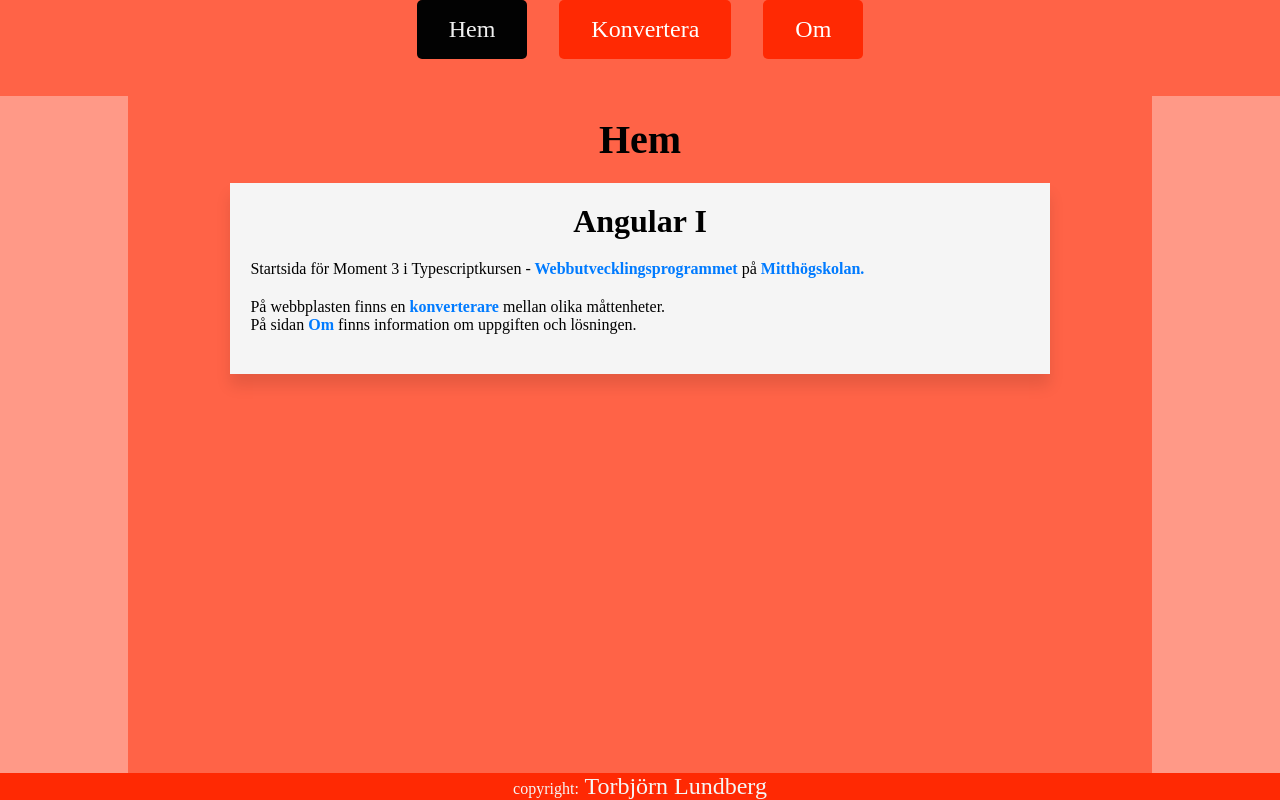
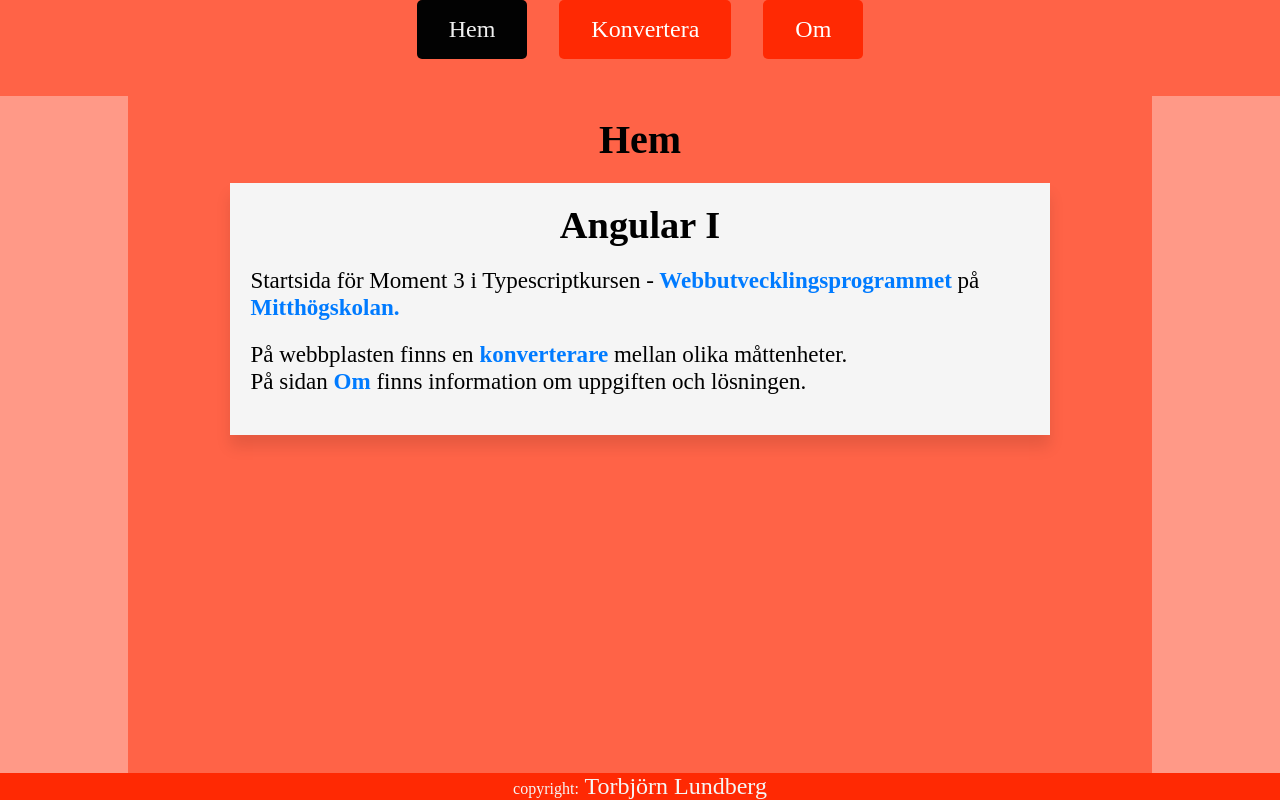
Before and after one commit to Bakko50B/Moment3---TS, an Angular app: page /home in a window 1280 px wide. Built offline with nearby package versions, Linux system fonts and the light colour scheme.

Commit message:
styling på home

```diff
--- a/src/app/home/home.component.scss
+++ b/src/app/home/home.component.scss
@@ -5,17 +5,21 @@
     background-color: whitesmoke;
     // border-radius: 8px;
     box-shadow: 0 12px 14px rgba(0, 0, 0, 0.1);
+    font-size: 1.2em;
 
     h2 {
         text-align: center;
         font-size: 2em;
         margin-bottom: 20px;
     }
-
+    p{
+        font-size: 1.2em;
+    }
     a {
         text-decoration: none;
         color: #007bff;
         font-weight: bold;
+
     }
 
     a:hover {
@@ -33,12 +37,14 @@
         li {
             // display: inline-block;
             margin-right: 20px;
+            font-size: 1.2em;
         }
 
         a {
             text-decoration: none;
             color: #007bff;
             font-weight: bold;
+
         }
 
         a:hover {
```
